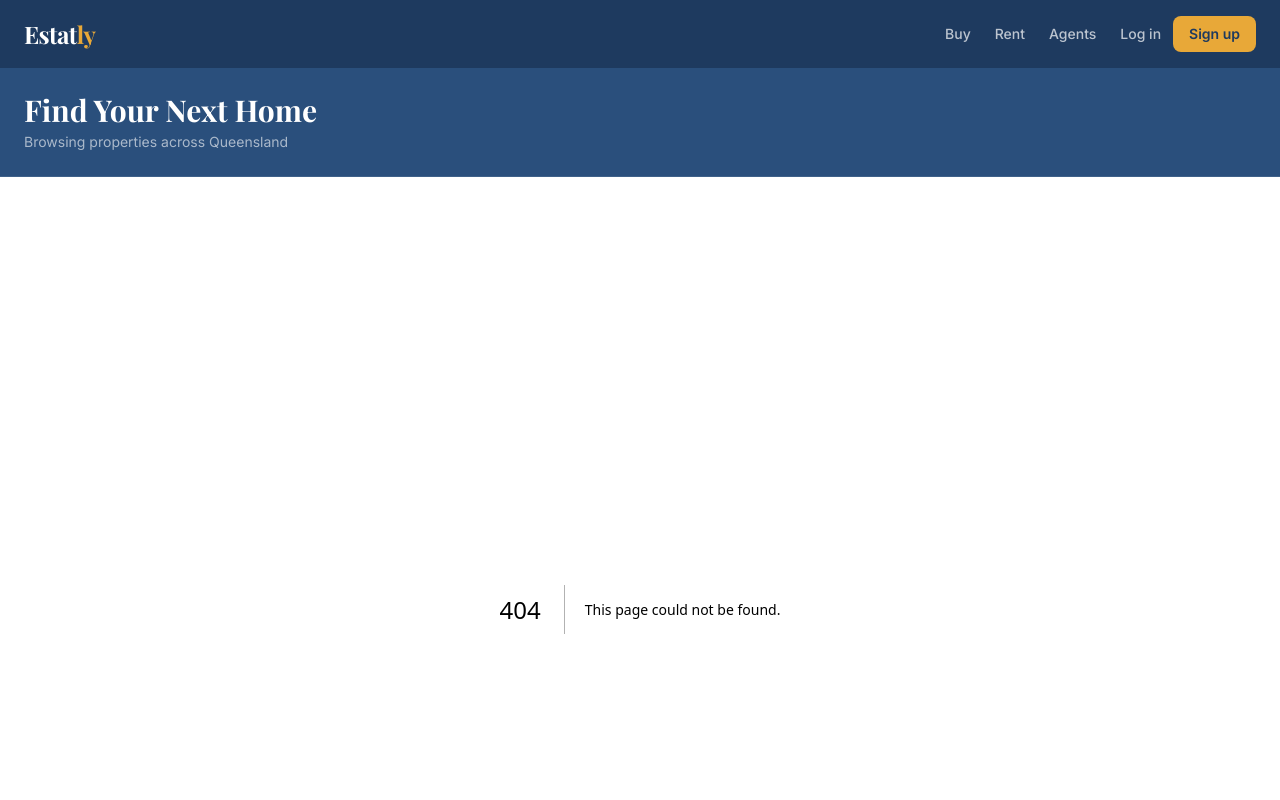
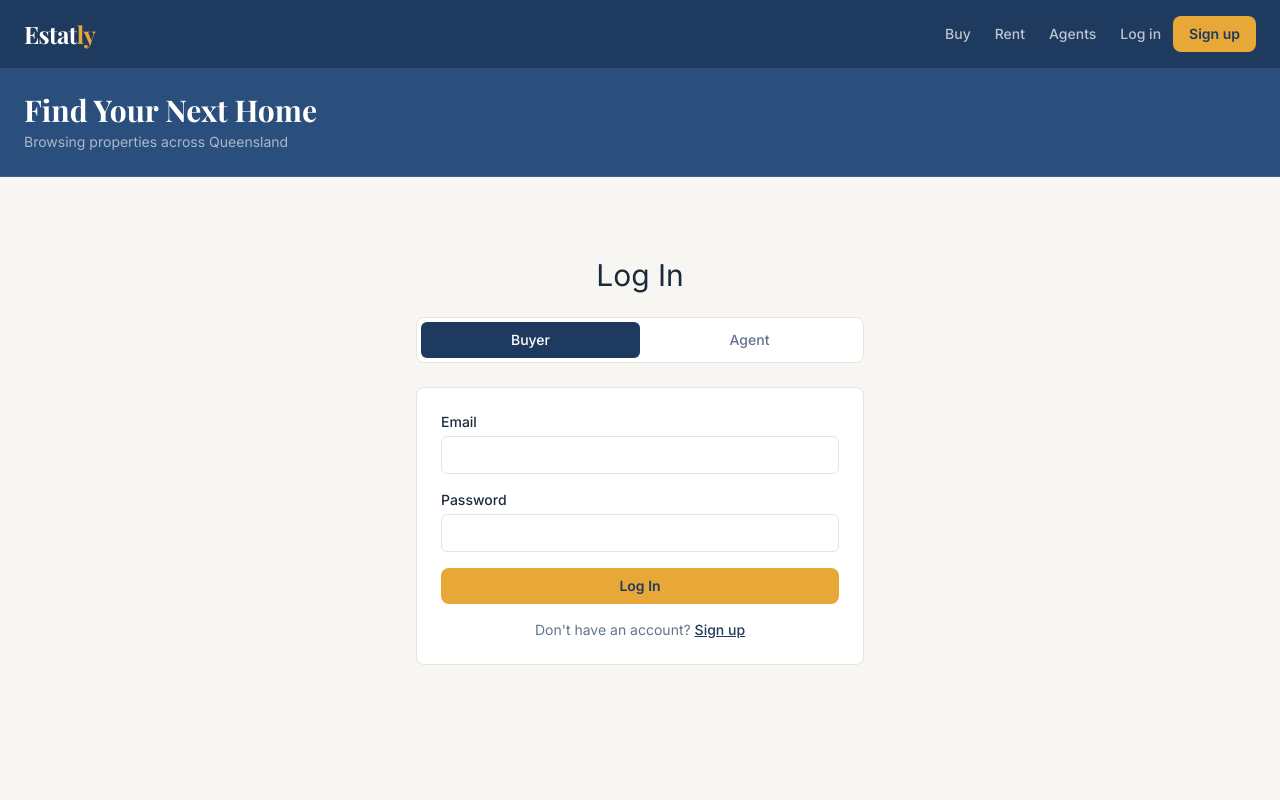
Before and after one commit to aayash0101/Real_Estate_Listing_Frontend, a Next.js app: page /login in a window 1280 px wide. Before the commit this address had no page. Shown: the top 800 px of the page. Built offline with nearby package versions, Linux system fonts and the light colour scheme; no server answers.

Commit message:
new login page

```diff
--- /dev/null
+++ b/app/login/page.tsx
@@ -0,0 +1,114 @@
+"use client";
+
+import { useState, FormEvent } from "react";
+import { useRouter } from "next/navigation";
+import Link from "next/link";
+import { useAuth } from "@/lib/auth-context";
+import { loginAgent, loginUser } from "@/lib/api";
+
+type Role = "user" | "agent";
+
+export default function LoginPage() {
+  const router = useRouter();
+  const { login } = useAuth();
+  const [role, setRole] = useState<Role>("user");
+  const [email, setEmail] = useState("");
+  const [password, setPassword] = useState("");
+  const [error, setError] = useState<string | null>(null);
+  const [isSubmitting, setIsSubmitting] = useState(false);
+
+  async function handleSubmit(e: FormEvent) {
+    e.preventDefault();
+    setError(null);
+    setIsSubmitting(true);
+
+    try {
+      if (role === "agent") {
+        const { agent, token } = await loginAgent(email, password);
+        login(token, { type: "agent", ...agent });
+        router.push("/dashboard");
+      } else {
+        const { user, token } = await loginUser(email, password);
+        login(token, { type: "user", ...user });
+        router.push("/");
+      }
+    } catch (err) {
+      setError(err instanceof Error ? err.message : "Login failed");
+    } finally {
+      setIsSubmitting(false);
+    }
+  }
+
+  return (
+    <main className="max-w-md mx-auto py-12">
+      <h1 className="font-[family-name:var(--font-playfair)] text-3xl text-[var(--text-primary)] mb-6 text-center">
+        Log In
+      </h1>
+
+      <div className="flex rounded-lg border border-[var(--border)] p-1 mb-6 bg-[var(--card)]">
+        <button
+          type="button"
+          onClick={() => setRole("user")}
+          className={`flex-1 py-2 rounded-md text-sm font-medium transition-colors ${
+            role === "user" ? "bg-[var(--navy)] text-white" : "text-[var(--text-secondary)]"
+          }`}
+        >
+          Buyer
+        </button>
+        <button
+          type="button"
+          onClick={() => setRole("agent")}
+          className={`flex-1 py-2 rounded-md text-sm font-medium transition-colors ${
+            role === "agent" ? "bg-[var(--navy)] text-white" : "text-[var(--text-secondary)]"
+          }`}
+        >
+          Agent
+        </button>
+      </div>
+
+      <form
+        onSubmit={handleSubmit}
+        className="space-y-4 bg-[var(--card)] border border-[var(--border)] rounded-lg p-6"
+      >
+        <div>
+          <label className="block text-sm font-medium text-[var(--text-primary)] mb-1">Email</label>
+          <input
+            type="email"
+            required
+            value={email}
+            onChange={(e) => setEmail(e.target.value)}
+            className="w-full rounded-md border border-[var(--border)] px-3 py-2 text-sm"
+          />
+        </div>
+        <div>
+          <label className="block text-sm font-medium text-[var(--text-primary)] mb-1">Password</label>
+          <input
+            type="password"
+            required
+            value={password}
+            onChange={(e) => setPassword(e.target.value)}
+            className="w-full rounded-md border border-[var(--border)] px-3 py-2 text-sm"
+          />
+        </div>
+
+        {error && <p className="text-sm text-red-600">{error}</p>}
+
+        <button
+          type="submit"
+          disabled={isSubmitting}
+          style={{ backgroundColor: "var(--amber)", color: "var(--navy)" }}
+          className="w-full py-2 rounded-lg text-sm font-semibold disabled:opacity-60"
+        >
+          {isSubmitting ? "Logging in..." : "Log In"}
+        </button>
+
+        <p className="text-sm text-[var(--text-secondary)] text-center">
+          Don&apos;t have an account?{" "}
+          <Link href="/register" className="text-[var(--navy)] font-medium underline">
+            Sign up
+          </Link>
+        </p>
+      </form>
+    </main>
+  );
+}
```
